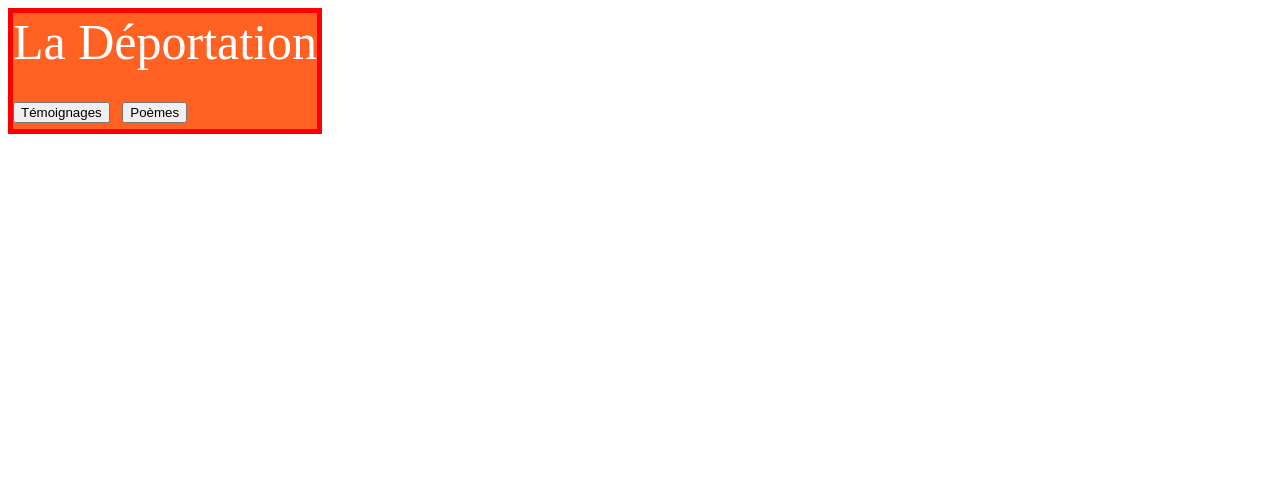
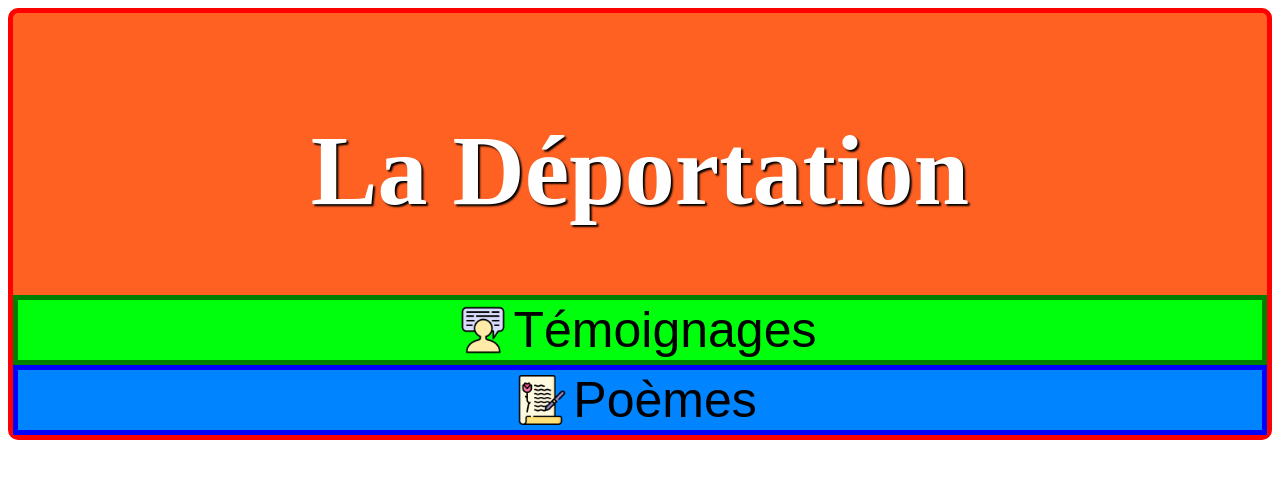
Before and after one commit to miroi81/CNRD, a plain HTML site: page Index.html in a window 1280 px wide. Drawn offline with nearby package versions, Linux system fonts and the light colour scheme.

Commit message:
Add files via upload

```diff
--- a/Code.js
+++ b/Code.js
@@ -0,0 +1,19 @@
+$(document).ready(function() {
+    function showMenu(menu) {
+        $(".menu-container").children().css("display", "none");
+        $("." + menu).css("display", "block");
+        return menu;
+    }
+
+    showMenu("main");
+
+    $(".temoignages-button").click(function() {
+        menu = showMenu("temoignages");
+    });
+    $(".poemes-button").click(function() {
+        menu = showMenu("poemes");
+    });
+    $(".main-button").click(function() {
+        menu = showMenu("main");
+    });
+});
--- a/Index.html
+++ b/Index.html
@@ -4,12 +4,36 @@
         <meta charset="UTF-8">
         <title>CNRD</title>
         <link rel="stylesheet" href="style.css">
+        <script src="https://ajax.googleapis.com/ajax/libs/jquery/3.7.1/jquery.min.js"></script>
+        <script src="code.js"></script>
     </head>
     <body>
-        <div class="main">
-            <div>La Déportation</div>
-            <button>Témoignages</button>
-            <button>Poèmes</button>
+        <div class="menu-container">
+            <div class="main menu">
+                <h1>La Déportation</h1>
+                <div class="temoignages button-container">
+                    <img class="icon" src="Icons/temoignages.png" alt="Témoignages">
+                    <button class="temoignages-button">Témoignages</button>
+                </div>
+                <div class="poemes button-container">
+                    <img class="icon" src="Icons/poems.png" alt="Poèmes">
+                    <button class="poemes-button">Poèmes</button>
+                </div>
+            </div>
+            <div class="poemes menu">
+                <h2>Poèmes</h2>
+                <div class="main button-container">
+                    <img class="icon" src="Icons/main.png" alt="Retour">
+                    <button class="main-button">Retour</button>
+                </div>
+            </div>
+            <div class="temoignages menu">
+                <h2>Témoignages</h2>
+                <div class="main button-container">
+                    <img class="icon" src="Icons/main.png" alt="Retour">
+                    <button class="main-button">Retour</button>
+                </div>
+            </div>
         </div>
     </body>
 </html>
--- a/Style.css
+++ b/Style.css
@@ -1,8 +1,63 @@
+.menu-container {
+    height: 100%;
+    width: 100%;
+}
+
+.menu {
+    border: 20px;
+    font-size: 50px;
+    border: 5px solid;
+    display: inline-block;
+    border-radius: 10px;
+}
+
 .main {
     background: rgb(255, 97, 35);
-    border: 20px;
-    font-size: 50px;
     border: 5px solid red;
-    display: inline-block;
+    color: red;
+}
+
+h1 {
     color: white;
+    text-align: center;
+    margin-top: 100px;
+    text-shadow: 2px 2px 2px black;
 }
+
+h2 {
+    color: white;
+    text-align: center;
+    margin-top: 100px;
+    text-shadow: 2px 2px 2px black;
+}
+
+.icon {
+    width: 50px;
+    height: 50px;
+}
+
+.poemes {
+    background: rgb(0, 132, 255);
+    border: 5px solid blue;
+    color: blue;
+}
+
+.temoignages {
+    background: rgb(0, 255, 13);
+    border: 5px solid green;
+    color: green;
+}
+
+button {
+    border: none;
+    background: none;
+    font-size: 100%;
+    cursor: pointer;
+    position: relative;
+}
+
+.button-container {
+    display: flex;
+    align-items: center;
+    justify-content: center;
+}
```
Also changed, not shown: Icons/main.png (added), Icons/poems.png (added), Icons/temoignages.png (added).
